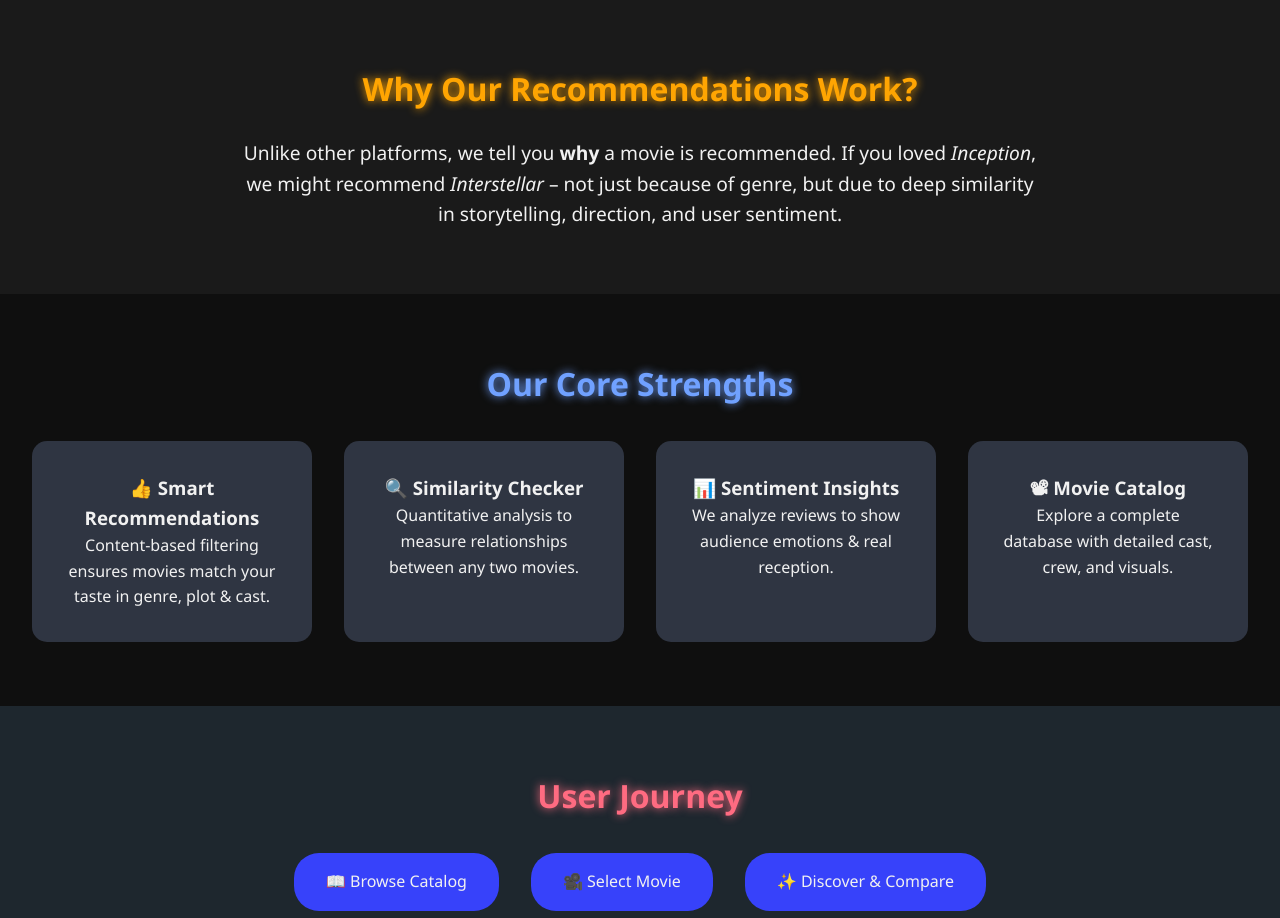
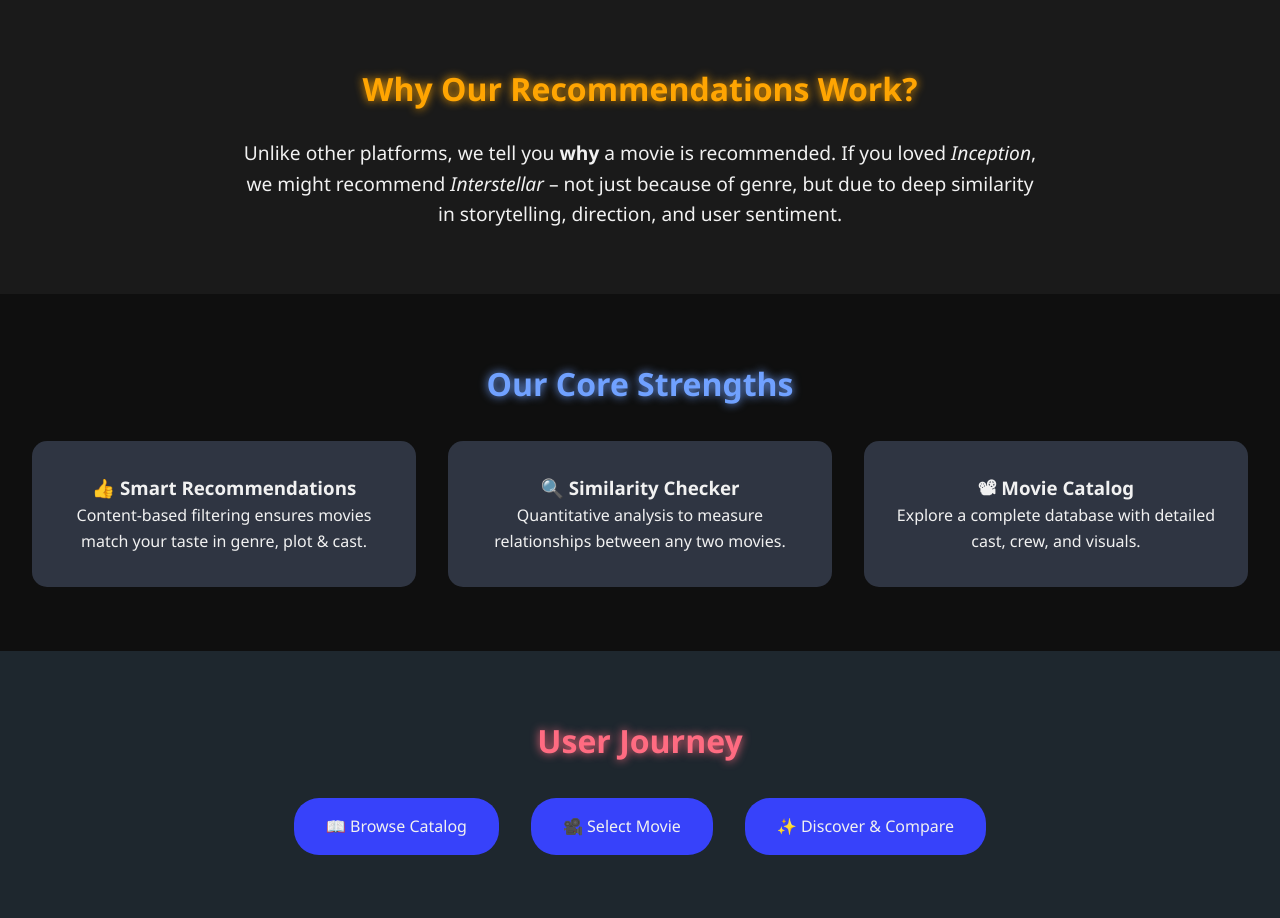
Before and after one commit to NabhyaMittal/ucs503p-202526odd-epsilon, a Flask app: page / in a window 1280 px wide. Shown: the part 420-1338 px from the top of the page. Run offline with Flask 3, Linux system fonts and the light colour scheme.

Commit message:
Movies_Engine_Project

```diff
--- a/templates/index.html
+++ b/templates/index.html
@@ -38,10 +38,6 @@
       <div class="card">
         <h3>🔍 Similarity Checker</h3>
         <p>Quantitative analysis to measure relationships between any two movies.</p>
-      </div>
-      <div class="card">
-        <h3>📊 Sentiment Insights</h3>
-        <p>We analyze reviews to show audience emotions & real reception.</p>
       </div>
       <div class="card">
         <h3>📽 Movie Catalog</h3>
```
